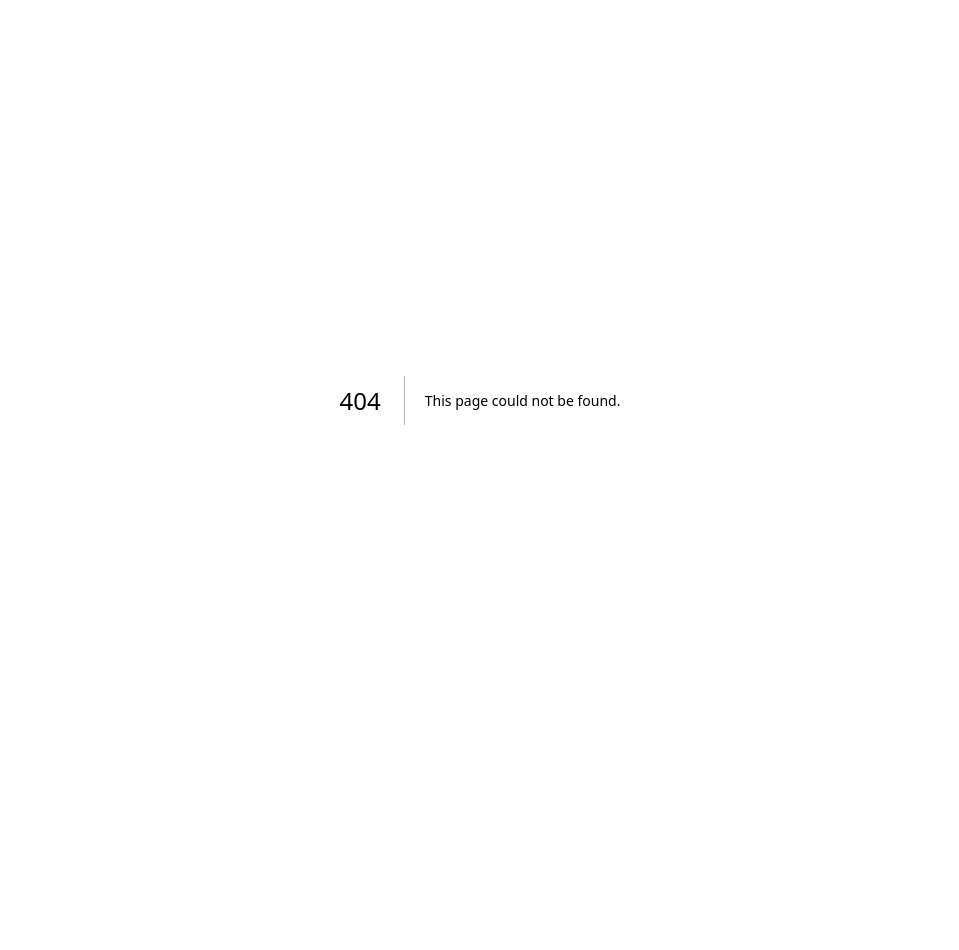
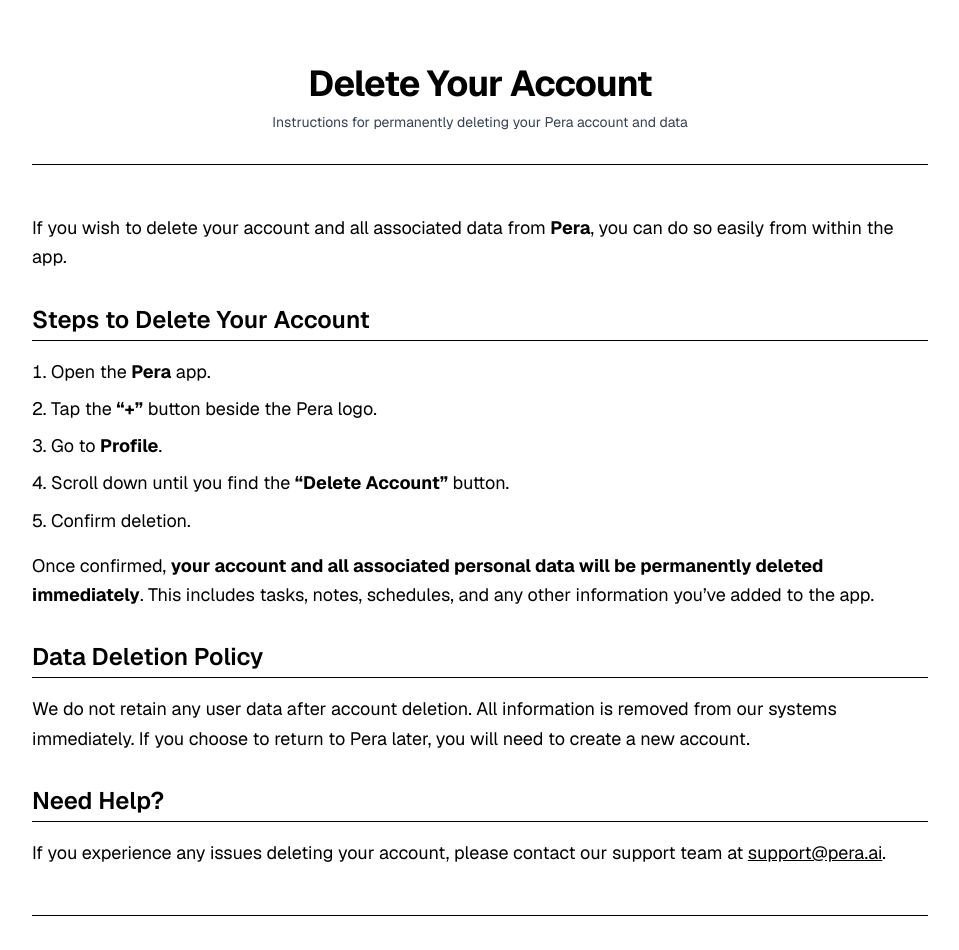
Before and after one commit to ahmedhamza54/Pera, a Next.js app: page /account-deletion in a window 1280 px wide. Before the commit this address had no page. Shown: the top 950 px of the page, without its empty margins (160-1119 px from the left). Before the commit the page ends 800 px from the top, so only its background shows below. Built offline with nearby package versions, Linux system fonts and the light colour scheme.

Commit message:
account-deletion page

```diff
--- /dev/null
+++ b/app/account-deletion/page.tsx
@@ -0,0 +1,69 @@
+"use client";
+
+import React from "react";
+
+export default function DeleteAccountPage() {
+  return (
+    <main className="min-h-screen bg-white text-black px-6 md:px-20 py-16 font-sans">
+      <section className="max-w-4xl mx-auto space-y-12">
+        <header className="text-center border-b border-black pb-8">
+          <h1 className="text-4xl font-bold tracking-tight">Delete Your Account</h1>
+          <p className="text-sm text-gray-700 mt-2">
+            Instructions for permanently deleting your Pera account and data
+          </p>
+        </header>
+
+        <article className="space-y-8 leading-relaxed text-lg">
+          <p>
+            If you wish to delete your account and all associated data from{" "}
+            <strong>Pera</strong>, you can do so easily from within the app.
+          </p>
+
+          <section>
+            <h2 className="text-2xl font-semibold border-b border-black pb-1 mb-4">
+              Steps to Delete Your Account
+            </h2>
+            <ol className="list-decimal list-inside space-y-2">
+              <li>Open the <strong>Pera</strong> app.</li>
+              <li>Tap the <strong>“+”</strong> button beside the Pera logo.</li>
+              <li>Go to <strong>Profile</strong>.</li>
+              <li>Scroll down until you find the <strong>“Delete Account”</strong> button.</li>
+              <li>Confirm deletion.</li>
+            </ol>
+            <p className="mt-4">
+              Once confirmed, <strong>your account and all associated personal data will be permanently deleted immediately</strong>.
+              This includes tasks, notes, schedules, and any other information you’ve added to the app.
+            </p>
+          </section>
+
+          <section>
+            <h2 className="text-2xl font-semibold border-b border-black pb-1 mb-4">
+              Data Deletion Policy
+            </h2>
+            <p>
+              We do not retain any user data after account deletion. All information is removed from our systems immediately.
+              If you choose to return to Pera later, you will need to create a new account.
+            </p>
+          </section>
+
+          <section>
+            <h2 className="text-2xl font-semibold border-b border-black pb-1 mb-4">
+              Need Help?
+            </h2>
+            <p>
+              If you experience any issues deleting your account, please contact our support team at{" "}
+              <a href="mailto:support@pera.ai" className="underline hover:text-gray-600">
+                support@pera.ai
+              </a>
+              .
+            </p>
+          </section>
+        </article>
+
+        <footer className="text-center text-gray-700 text-sm border-t border-black pt-8">
+          © {new Date().getFullYear()} Pera. All rights reserved.
+        </footer>
+      </section>
+    </main>
+  );
+}
```
